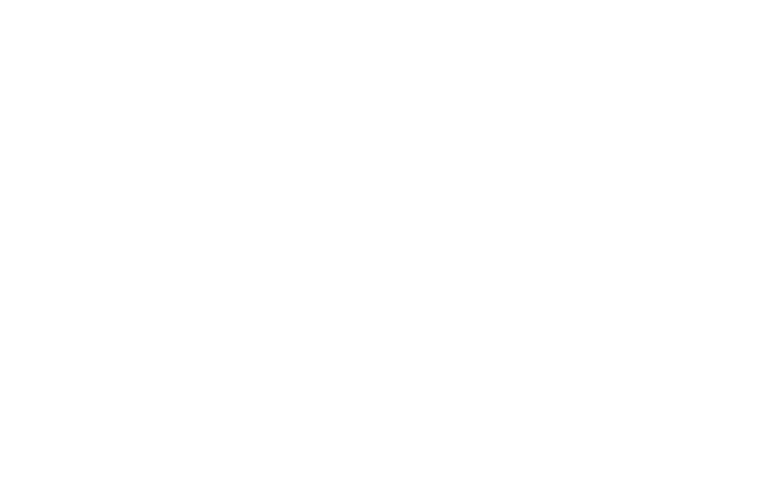
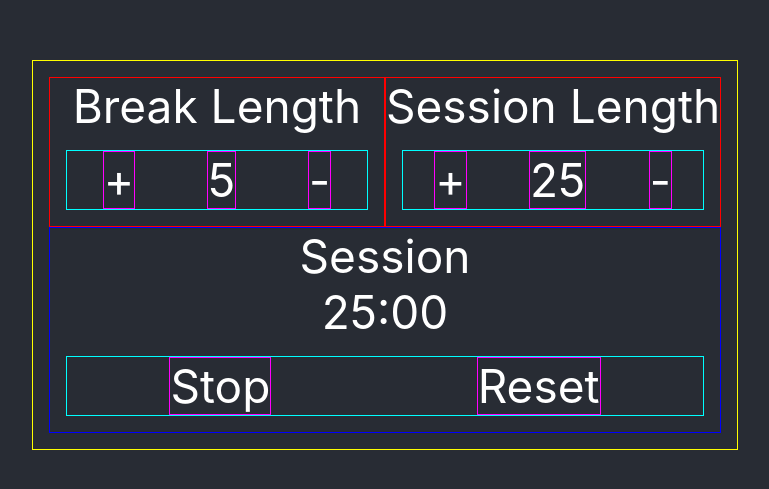
Before and after one commit to alstroemerieae/fcc-react-pomodoro, a React (Create React App) app: page / in a window 1280 px wide. Shown: the part 145-634 px from the top of the page, without its empty margins (255-1024 px from the left). Built offline with nearby package versions, Linux system fonts and the light colour scheme.

Commit message:
Add content and basic layout

```diff
--- a/src/App.css
+++ b/src/App.css
@@ -1,11 +1,43 @@
-.App {
+.container {
   background-color: #282c34;
   min-height: 100vh;
   display: flex;
   flex-direction: column;
   align-items: center;
   justify-content: center;
-  font-size: calc(10px + 2vmin);
+  font-size: calc(30px + 2vmin);
   color: white;
   text-align: center;
 }
+
+.pomodoro {
+  border: 1px solid yellow;
+  display: grid;
+  grid-template-columns: 1fr 1fr;
+  padding: 1rem;
+}
+
+.length-control {
+  border: 1px solid red;
+}
+
+.timer {
+  border: 1px solid blue;
+  grid-column: 1/3;
+}
+
+.break-controls,
+.session-controls,
+.timer-controls {
+  border: 1px solid cyan;
+  margin: 1rem;
+  display: flex;
+  justify-content: space-around;
+  align-items: center;
+}
+
+.break-controls > *,
+.session-controls > *,
+.timer-controls > * {
+  border: 1px solid magenta;
+}
--- a/src/App.js
+++ b/src/App.js
@@ -2,7 +2,36 @@
 
 function App() {
   return (
-    <div className="">
+    <div className="container">
+      <div className="pomodoro">
+        {/* Break control */}
+        <div className="length-control">
+          <div id="break-label">Break Length</div>
+          <div className="break-controls">
+            <div id="break-decrement">+</div>
+            <div id="break-length">5</div>
+            <div id="break-increment">-</div>
+          </div>
+        </div>
+        {/* Session control */}
+        <div className="length-control">
+          <div id="session-label">Session Length</div>
+          <div className="session-controls">
+            <div id="session-decrement">+</div>
+            <div id="session-length">25</div>
+            <div id="session-increment">-</div>
+          </div>
+        </div>
+        {/* Timer display */}
+        <div className="timer">
+          <div id="timer-label">Session</div>
+          <div id="time-left">25:00</div>
+          <div className="timer-controls">
+            <div id="start_stop">Stop</div>
+            <div id="reset">Reset</div>
+          </div>
+        </div>
+      </div>
     </div>
   );
 }
```
